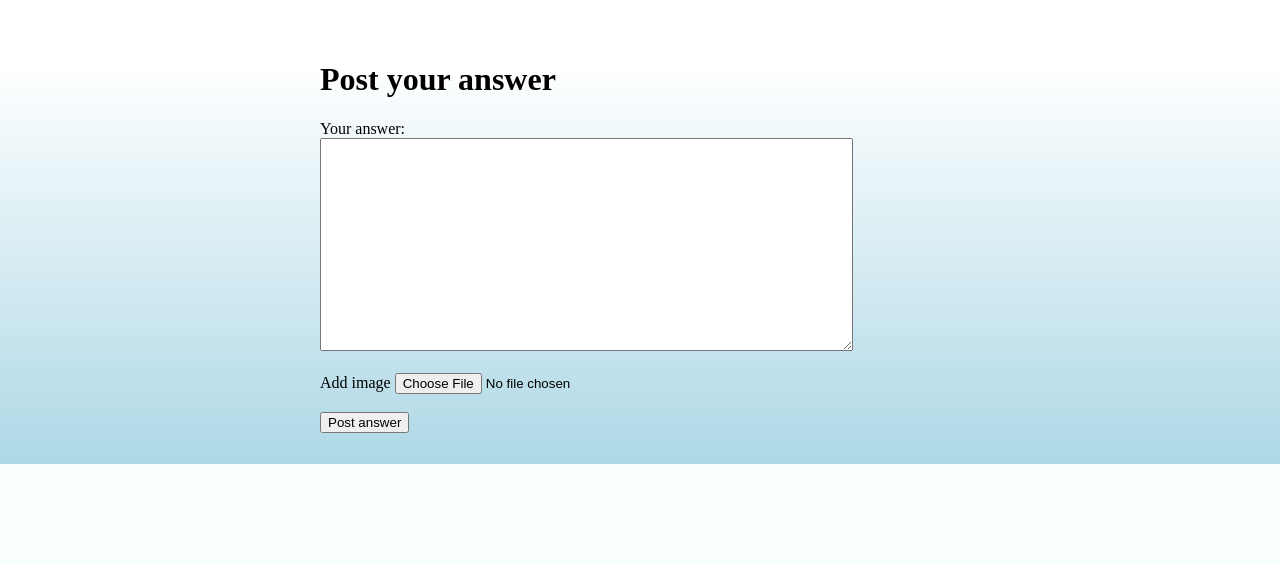
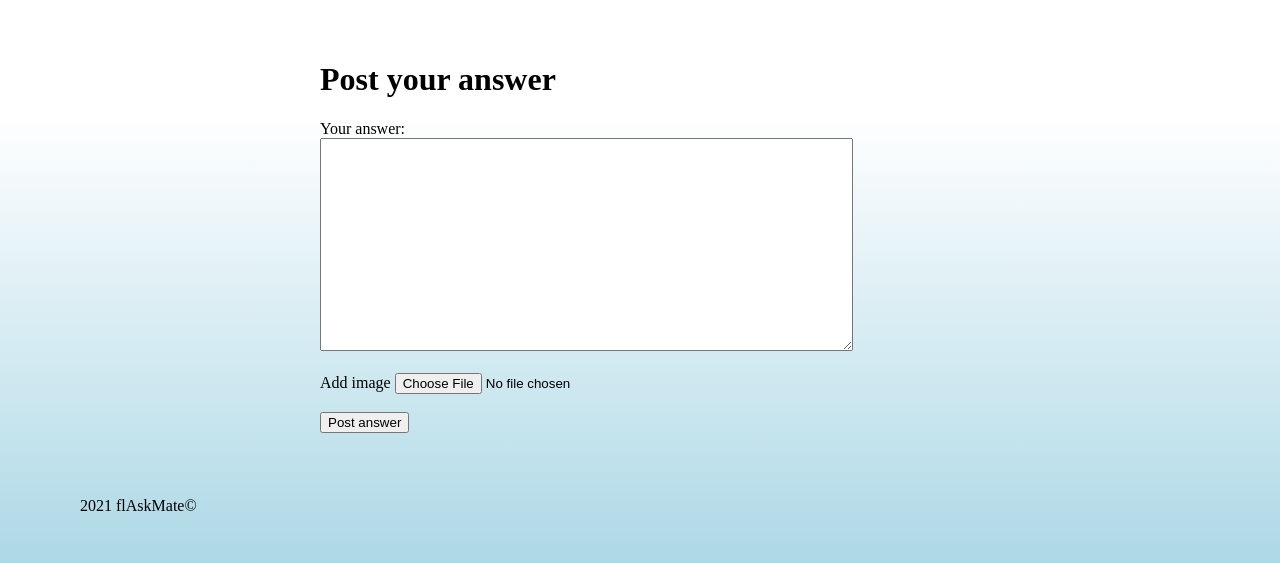
Before and after one commit to LatNat/ask-mate-3-python-LatNat, a Flask app: page /answer/1 in a window 1280 px wide. Shown: the part 336-899 px from the top of the page. Before the commit the page ends 800 px from the top, so only its background shows below. Run offline with Flask 2, Linux system fonts and the light colour scheme.

Commit message:
footer merging

```diff
--- a/sample_data/question.csv
+++ b/sample_data/question.csv
@@ -42,5 +42,5 @@ Where does it come from?
 Contrary to popular belief, Lorem Ipsum is not simply random text. It has roots in a piece of classical Latin literature from 45 BC, making it over 2000 years old. Richard McClintock, a Latin professor at Hampden-Sydney College in Virginia, looked up one of the more obscure Latin words, consectetur, from a Lorem Ipsum passage, and going through the cites of the word in classical literature, discovered the undoubtable source. Lorem Ipsum comes from sections 1.10.32 and 1.10.33 of ""de Finibus Bonorum et Malorum"" (The Extremes of Good and Evil) by Cicero, written in 45 BC. This book is a treatise on the theory of ethics, very popular during the Renaissance. The first line of Lorem Ipsum, ""Lorem ipsum dolor sit amet.."", comes from a line in section 1.10.32.
 
 The standard chunk of Lorem Ipsum used since the 1500s is reproduced below for those interested. Sections 1.10.32 and 1.10.33 from ""de Finibus Bonorum et Malorum"" by Cicero are also reproduced in their exact original form, accompanied by English versions from the 1914 translation by H. Rackham.",images/Screenshot_from_2021-11-23_13-18-17.png
-10,0,51,69,OLVASS EL!,"FIGYELEM! megoldottam színátmenettel a hátteret, szerintem egész menő lett, így nem kell széttagolni a cuccot :D",images/download.jpeg
+10,0,52,69,OLVASS EL!,"FIGYELEM! megoldottam színátmenettel a hátteret, szerintem egész menő lett, így nem kell széttagolni a cuccot :D",images/download.jpeg
 11,1,3,68,Gombok,"Raktam mindenhova gombokat, meg egységesítettem a kinézetet mindenhol, minimál efforttal.",
--- a/server.py
+++ b/server.py
@@ -1,5 +1,4 @@
 from flask import Flask, request, render_template, redirect, url_for
-
 import data_handler
 from datetime import datetime
 import time
--- a/static/stylesheet.css
+++ b/static/stylesheet.css
@@ -133,3 +133,8 @@ a:visited {
 .linebreak {
     white-space: pre-line;
 }
+
+#footer {
+    height: 130px;
+    padding: 3em 0 0 5em;
+}
--- a/templates/addanswer.html
+++ b/templates/addanswer.html
@@ -1,7 +1,7 @@
 {% extends "layout.html" %}
 {% block title%} | Post answer{% endblock %}
 {% block buttons %}
-<a href="{{ url_for('display_question', question_id=question_id) }}" id="myButton">Back to question</a>
+<a href="{{ url_for('display_question', question_id=question_id, view='f') }}" id="myButton">Back to question</a>
 {% endblock %}
 {% block content %}
 <div class="centered">
--- a/templates/addquestion.html
+++ b/templates/addquestion.html
@@ -2,7 +2,7 @@
 {% block title %}{{ " | Edit Question" if edit else " | New Question" }}{% endblock %}
 {% block buttons %}
 {% if edit %}
-    <a href="{{ url_for('display_question', question_id=data['id']) }}" id="myButton">Back to question</a>
+    <a href="{{ url_for('display_question', question_id=data['id'], view='f') }}" id="myButton">Back to question</a>
 {% endif %}
 {% endblock %}
 {% block content %}
--- a/templates/layout.html
+++ b/templates/layout.html
@@ -19,5 +19,8 @@
 
 <div class="top-separator">{% block content %}<body></body>{% endblock %}</div>
 {% block footer %}
+    <div id="footer">
+        <p>2021 flAskMate©</p>
+    </div>
 {% endblock %}
 </html>
```
